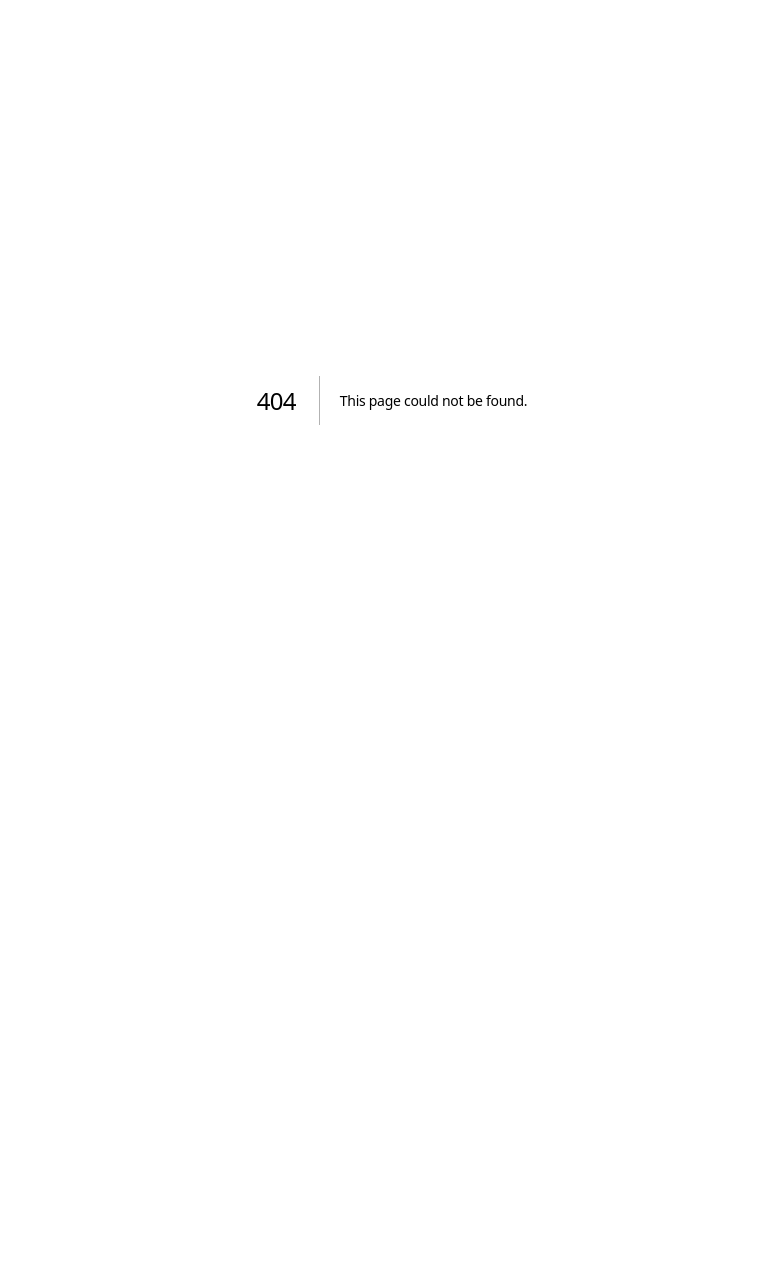
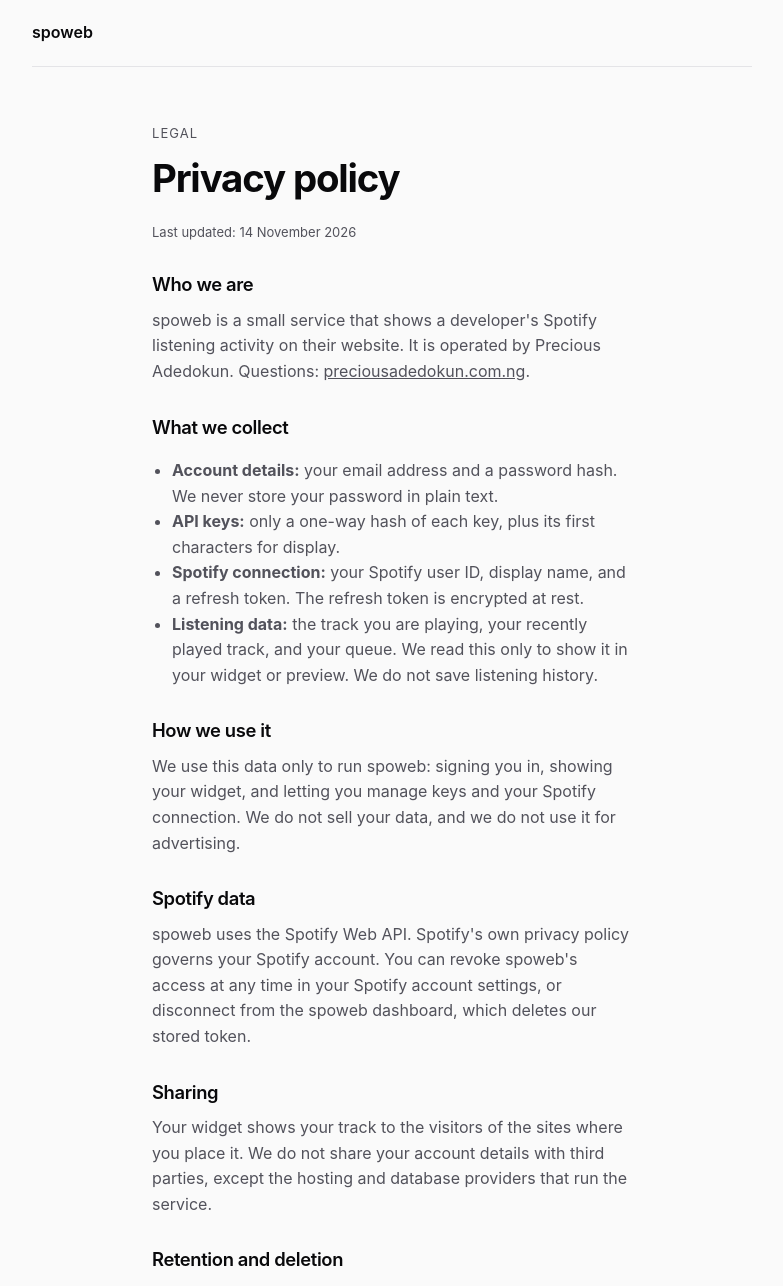
Before and after one commit to apreezofficial/spoweb, a Next.js app in the folder web/: page /privacy in a window 1280 px wide. Before the commit this address had no page. Shown: the top 1286 px of the page, without its empty margins (248-1031 px from the left). Before the commit the page ends 800 px from the top, so only its background shows below. Built offline with nearby package versions, Linux system fonts and the light colour scheme.

Commit message:
Add privacy policy and terms pages

```diff
--- a/web/app/globals.css
+++ b/web/app/globals.css
@@ -117,3 +117,6 @@ button.btn:disabled { opacity: 0.5; cursor: not-allowed; }
 .embed { margin-top: 16px; }
 .site-foot { display: flex; justify-content: space-between; align-items: center; padding: 22px 20px; max-width: 760px; margin: 0 auto; width: 100%; border-top: 1px solid var(--line); color: var(--muted); font-size: 13px; }
 .top { max-width: 760px; margin: 0 auto; width: 100%; padding: 0 20px; }
+.legal h2 { margin: 28px 0 8px; font-size: 1.15rem; }
+.legal p, .legal li { color: var(--muted); }
+.legal ul { padding-left: 20px; }
--- a/web/app/page.tsx
+++ b/web/app/page.tsx
@@ -78,7 +78,7 @@ const { isPlaying, track } = await spotify.getNowPlaying();`}</code>
       </section>
 
       <footer>
-        Built by <a href="https://preciousadedokun.com.ng">preciousadedokun.com.ng</a>
+        <a href="/privacy">Privacy</a> · <a href="/terms">Terms</a> · Built by <a href="https://preciousadedokun.com.ng">preciousadedokun.com.ng</a>
       </footer>
 
       {flags.showDevBadge && process.env.NODE_ENV === 'development' && (
--- /dev/null
+++ b/web/app/privacy/page.tsx
@@ -0,0 +1,46 @@
+import Link from 'next/link';
+
+export const metadata = { title: 'Privacy policy · spoweb' };
+
+export default function Privacy() {
+  return (
+    <div className="page">
+      <header className="top"><nav><Link className="brand" href="/">spoweb</Link></nav></header>
+      <main className="page-main legal">
+        <span className="eyebrow">Legal</span>
+        <h1 className="sample-title">Privacy policy</h1>
+        <p className="hint">Last updated: 14 November 2026</p>
+
+        <h2>Who we are</h2>
+        <p>spoweb is a small service that shows a developer&apos;s Spotify listening activity on their website. It is operated by Precious Adedokun. Questions: <a href="https://preciousadedokun.com.ng">preciousadedokun.com.ng</a>.</p>
+
+        <h2>What we collect</h2>
+        <ul>
+          <li><strong>Account details:</strong> your email address and a password hash. We never store your password in plain text.</li>
+          <li><strong>API keys:</strong> only a one-way hash of each key, plus its first characters for display.</li>
+          <li><strong>Spotify connection:</strong> your Spotify user ID, display name, and a refresh token. The refresh token is encrypted at rest.</li>
+          <li><strong>Listening data:</strong> the track you are playing, your recently played track, and your queue. We read this only to show it in your widget or preview. We do not save listening history.</li>
+        </ul>
+
+        <h2>How we use it</h2>
+        <p>We use this data only to run spoweb: signing you in, showing your widget, and letting you manage keys and your Spotify connection. We do not sell your data, and we do not use it for advertising.</p>
+
+        <h2>Spotify data</h2>
+        <p>spoweb uses the Spotify Web API. Spotify&apos;s own privacy policy governs your Spotify account. You can revoke spoweb&apos;s access at any time in your Spotify account settings, or disconnect from the spoweb dashboard, which deletes our stored token.</p>
+
+        <h2>Sharing</h2>
+        <p>Your widget shows your track to the visitors of the sites where you place it. We do not share your account details with third parties, except the hosting and database providers that run the service.</p>
+
+        <h2>Retention and deletion</h2>
+        <p>We keep your account and keys until you delete them. Disconnecting Spotify removes the stored token immediately. To delete your account and all data, contact us through the link above.</p>
+
+        <h2>Security</h2>
+        <p>Passwords are hashed with scrypt. Spotify tokens are encrypted with AES-256-GCM. Connections use TLS.</p>
+
+        <h2>Changes</h2>
+        <p>We will update this page if our practices change, and note the new date above.</p>
+      </main>
+      <footer className="site-foot"><span>spoweb</span><Link href="/terms">Terms</Link></footer>
+    </div>
+  );
+}
```
Also changed, not shown: web/app/terms/page.tsx (added, +45 -0 lines).
